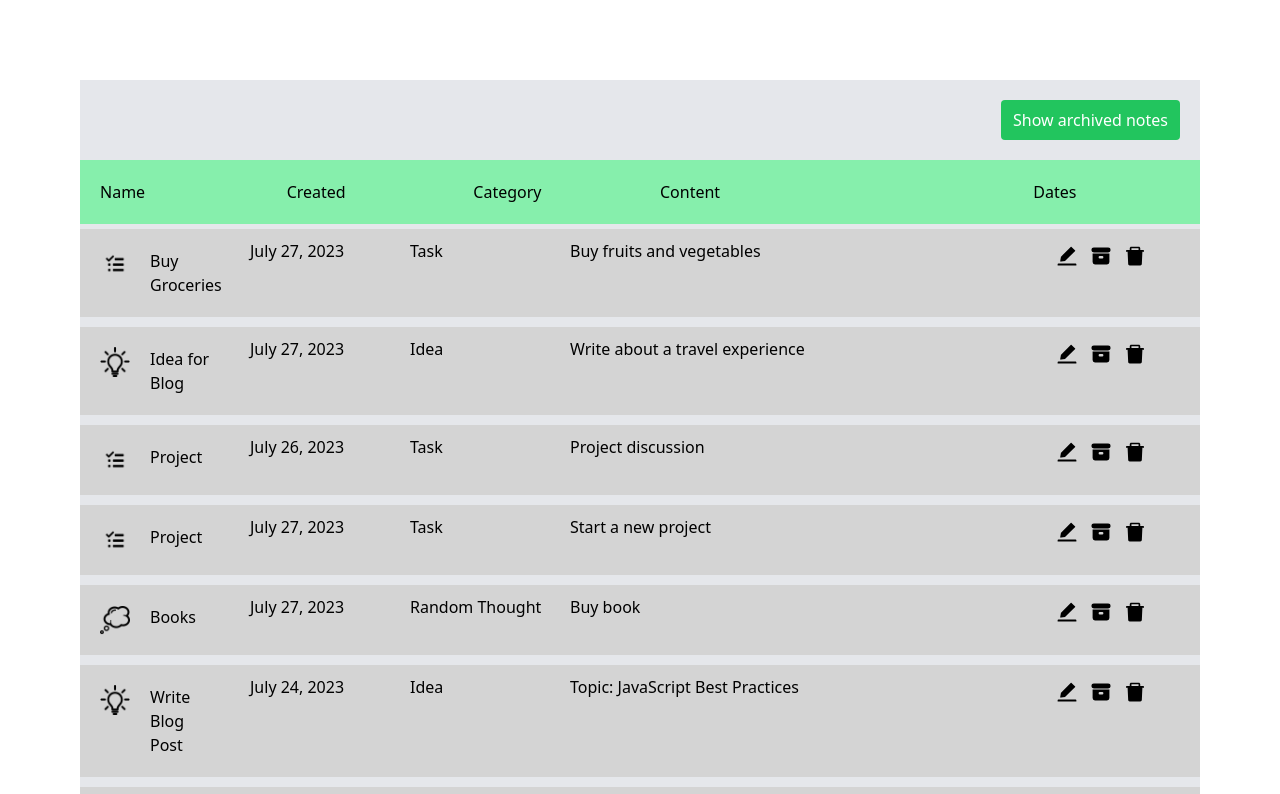
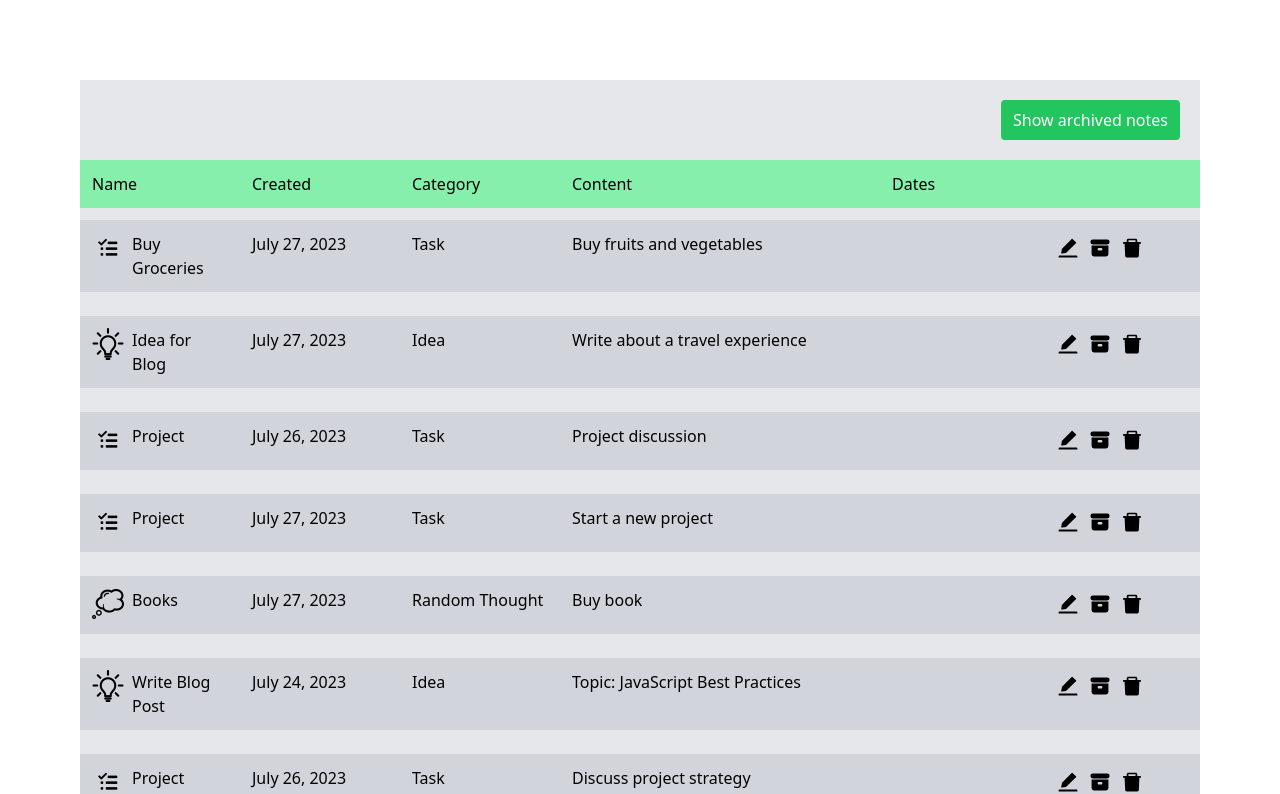
Before and after one commit to brovarenko/react-note-app, a React (Create React App) app: page / in a window 1280 px wide. Shown: the top 794 px of the page. Built offline with nearby package versions, Linux system fonts and the light colour scheme.

Commit message:
added tailwind to note-item

```diff
--- a/src/components/note-item/note-item.tsx
+++ b/src/components/note-item/note-item.tsx
@@ -2,7 +2,6 @@ import React from 'react';
 import { AiFillDelete, AiFillEdit } from 'react-icons/ai';
 import { HiArchive } from 'react-icons/hi';
 import { getCategoryIconUrl } from '../../helpers/get-category-url';
-import styles from './styles.module.css';
 
 export interface Note {
   id: number;
@@ -30,27 +29,36 @@ const NoteItem: React.FC<NoteItemProps> = ({
   const { name, createdAt, content, category, dates } = note;
 
   return (
-    <div className={styles.note}>
-      <div className={styles.name}>
+    <div className='grid grid-cols-7 m-3 w-full bg-gray-300'>
+      <div className='flex m-3'>
         <img
-          className={styles.icon}
+          className='w-8 h-8 mr-2'
           src={getCategoryIconUrl(note.category)}
           alt={note.category}
         ></img>
         <div>{name}</div>
       </div>
-      <div>{createdAt}</div>
-      <div>{category}</div>
-      <div>{content}</div>
-      <div>{dates.join(',')}</div>
-      <div className={styles.btnGroup}>
-        <button className={styles.btn} onClick={() => onEdit(note)}>
+      <div className='m-3'>{createdAt}</div>
+      <div className='m-3'>{category}</div>
+      <div className='m-3 col-span-2'>{content}</div>
+      <div className='m-3'>{dates.join(',')}</div>
+      <div className='m-3'>
+        <button
+          className='text-2xl hover:text-gray-500 m-1'
+          onClick={() => onEdit(note)}
+        >
           <AiFillEdit />
         </button>
-        <button className={styles.btn} onClick={() => onArchive(note)}>
+        <button
+          className='text-2xl hover:text-gray-500 m-1'
+          onClick={() => onArchive(note)}
+        >
           <HiArchive />
         </button>
-        <button className={styles.btn} onClick={() => onDelete(note.id)}>
+        <button
+          className='text-2xl hover:text-gray-500 m-1'
+          onClick={() => onDelete(note.id)}
+        >
           <AiFillDelete />
         </button>
       </div>
--- a/src/components/note-item/styles.module.css
+++ /dev/null
@@ -1,35 +0,0 @@
-.note {
-  display: grid;
-  grid-template-columns: 1fr 1fr 1fr 2fr 1fr 1fr;
-  margin: 10px;
-  min-width: 100%;
-  margin: 5px;
-  background-color: rgb(212, 212, 212);
-}
-
-.note div {
-  margin: 10px;
-}
-
-.btn {
-  font-size: 24px;
-  padding: 0;
-  margin: 5px;
-  border: none;
-  background-color: rgb(212, 212, 212);
-}
-
-.btn:hover {
-  cursor: pointer;
-  color: rgb(160, 160, 160);
-}
-
-.icon {
-  width: 30px;
-  height: 30px;
-  margin: 10px;
-}
-
-.name {
-  display: flex;
-}
--- a/src/components/notes-list/notes-list.tsx
+++ b/src/components/notes-list/notes-list.tsx
@@ -51,12 +51,12 @@ const NotesList: React.FC = () => {
       >
         {showArchived ? 'Show active notes' : 'Show archived notes'}
       </button>
-      <div className='grid grid-cols-6 bg-green-300 w-full'>
-        <div className='m-5'>Name</div>
-        <div className='m-5'>Created</div>
-        <div className='m-5'>Category</div>
-        <div className='m-5 col-span-2'>Content</div>
-        <div className='m-5'>Dates</div>
+      <div className='grid grid-cols-7 bg-green-300 w-full'>
+        <div className='m-3'>Name</div>
+        <div className='m-3'>Created</div>
+        <div className='m-3'>Category</div>
+        <div className='m-3 col-span-2'>Content</div>
+        <div className='m-3'>Dates</div>
       </div>
       {filteredNotes.length !== 0
         ? filteredNotes.map((note) => (
--- a/src/components/summary-note/summary-note.tsx
+++ b/src/components/summary-note/summary-note.tsx
@@ -34,7 +34,7 @@ const SummaryNote: React.FC = () => {
       </div>
 
       {summaryData.map((data: any) => (
-        <div className='grid grid-cols-3 bg-grey-200 w-full' key={data[0]}>
+        <div className='grid grid-cols-3 bg-gray-300 w-full m-3' key={data[0]}>
           <div className='m-3'>{data[0]}</div>
           <div className='m-3'>{data[1].active}</div>
           <div className='m-3'>{data[1].archived}</div>
```
Also changed, not shown: src/components/summary-note/styles.module.css (deleted, +0 -32 lines).
